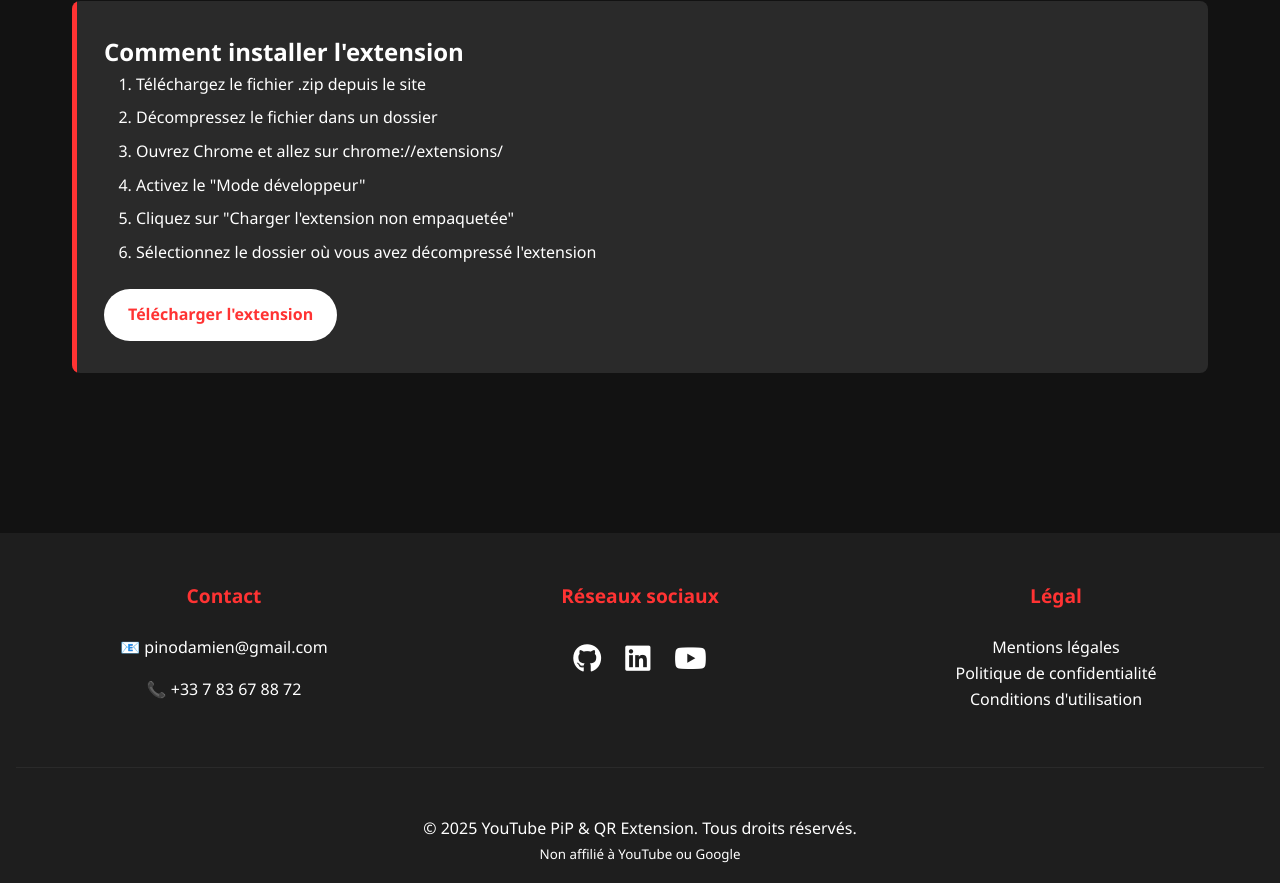
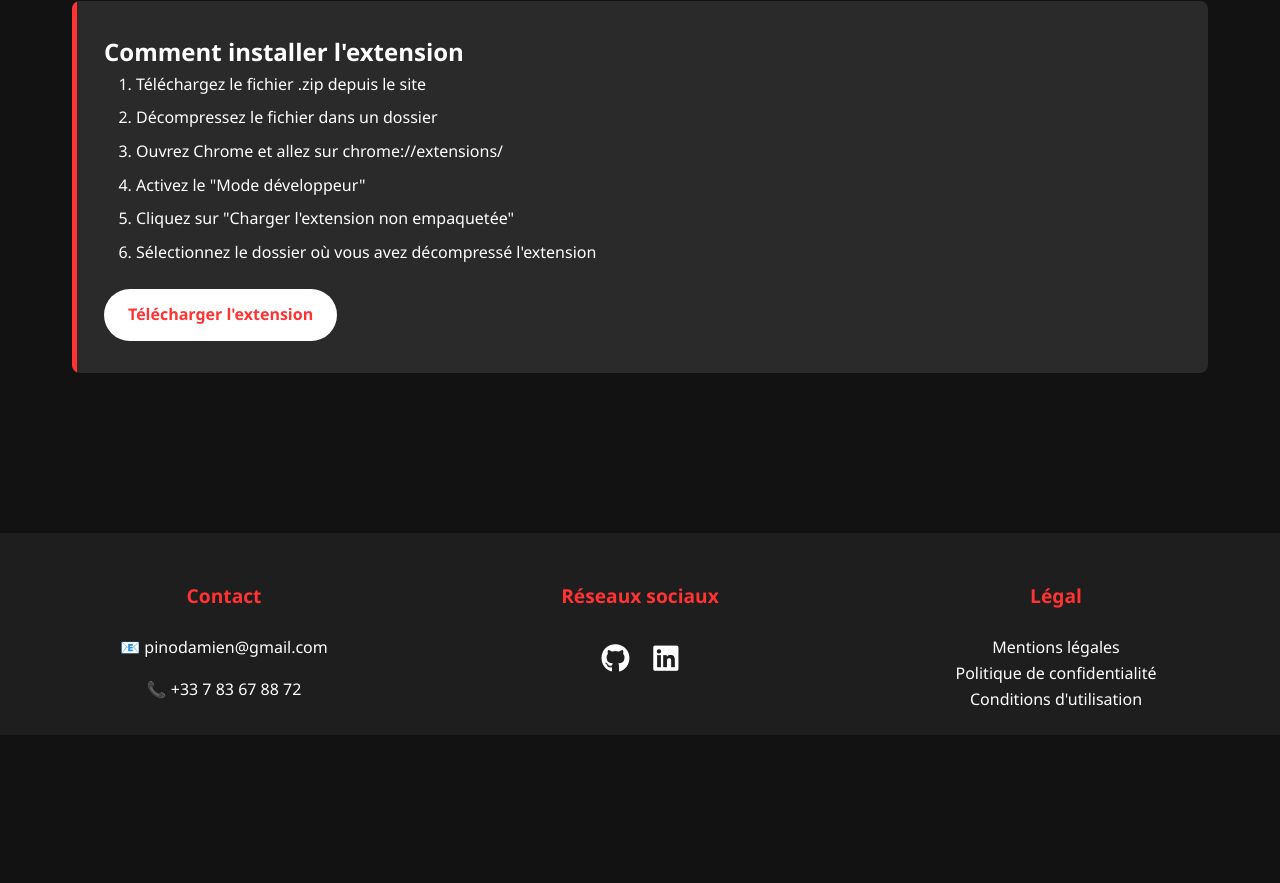
Before and after one commit to Damien-Codes/Extensions_PiP-QR_Site, a plain HTML site: page index.html in a window 1280 px wide. Shown: the part 1402-2285 px from the top of the page. After the commit the page ends 2137 px from the top, so only its background shows below. Drawn offline with Linux system fonts and the light colour scheme.

Commit message:
Remove Bottom footer and logo Youtube

```diff
--- a/index.html
+++ b/index.html
@@ -22,7 +22,7 @@
             <h1>YouTube PiP & QR</h1>
             <p>L'extension ultime pour les power users de YouTube</p>
             <a href="#install" class="btn-primary">Installer maintenant</a>
-            <a href="#" class="btn-secondary">Ajouter à Chrome (Bientôt)</a>
+            <a href="https://chromewebstore.google.com/detail/youtube-pip-qr/khmfffompcklfkhmadlkbgiiiaoopaog?authuser=0&hl=fr" class="btn-secondary">Ajouter à Chrome</a>
         </div>
     </header>
 
@@ -124,7 +124,6 @@
             <div class="social-links">
                 <a href="https://github.com/Damien-Codes" target="_blank" class="social-icon"><i class="fab fa-github"></i></a>
                 <a href="https://www.linkedin.com/in/damien-pino-200280195/" target="_blank" class="social-icon"><i class="fab fa-linkedin"></i></a>
-                <a href="https://www.youtube.com/channel/UCRriKu70_rp8ZD5QijMd2ag" target="_blank" class="social-icon"><i class="fab fa-youtube"></i></a>
             </div>
         </div>
 
@@ -137,11 +136,6 @@
             </ul>
         </div>
     </div>
-
-    <div class="footer-bottom">
-        <p>© 2025 YouTube PiP & QR Extension. Tous droits réservés.</p>
-        <p><small>Non affilié à YouTube ou Google</small></p>
-    </div>
 </footer>
     <script src="script.js"></script>
 </body>
--- a/style.css
+++ b/style.css
@@ -439,13 +439,6 @@ footer {
     padding-left: 0;
 }
 
-.footer-bottom {
-    text-align: center;
-    padding-top: 3rem;
-    margin-top: 3rem;
-    border-top: 1px solid var(--gray);
-}
-
 /* Mobile */
 @media (max-width: 768px) {
     .footer-content {
```
